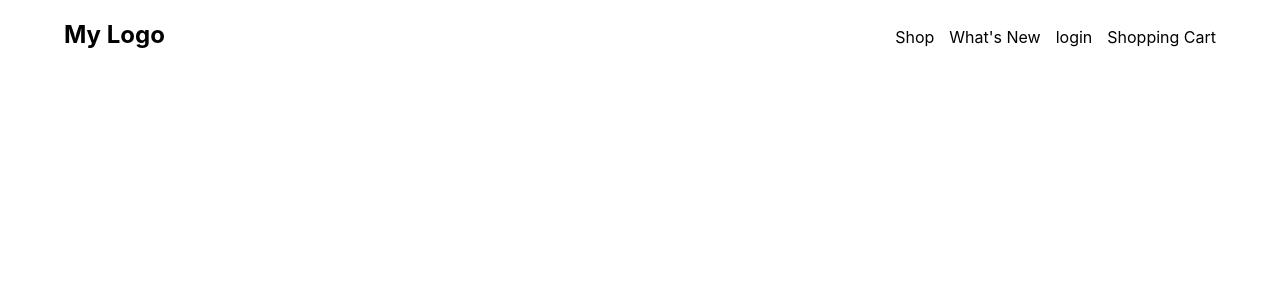
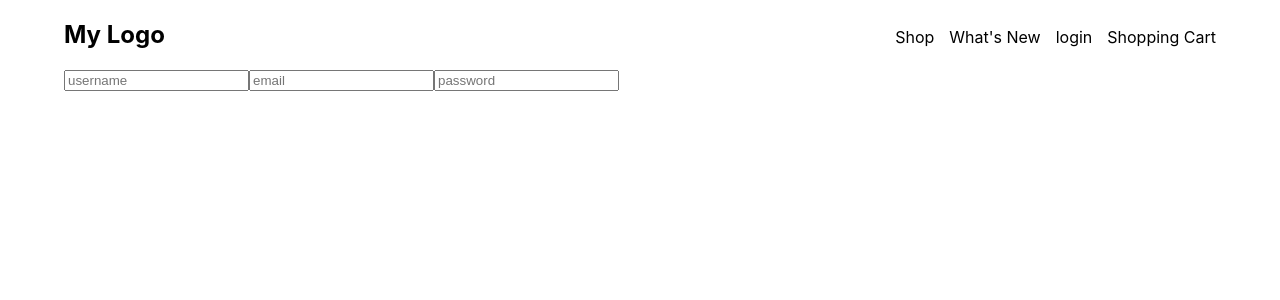
Before and after one commit to rlmclaughlin/capstone-1, a React (Create React App) app in the folder client/: page /login in a window 1280 px wide. Shown: the top 300 px of the page. Built offline with nearby package versions, Linux system fonts and the light colour scheme.

Commit message:
added login form and register form boilerplate

```diff
--- a/client/src/App.js
+++ b/client/src/App.js
@@ -1,5 +1,7 @@
 import Nav from './components/nav/nav'
 import InventoryCards from './components/inventory/inventoryCards'
+import Login from './components/forms/login'
+import Register from './components/forms/register'
 
 import './App.css';
 import {Route} from 'react-router-dom'
@@ -7,13 +9,19 @@ import {Route} from 'react-router-dom'
 function App() {
   const inventoryData = require('./data/inventory.json')
   const usersData = require('./data/users.json')
-  console.log(usersData)
+
   return (
     <div className="App">
       <Nav/>
       <Route exact path='/' render={props => (
         <InventoryCards {...props} inventoryData={inventoryData}/>
       )}/>
+      <Route path='/login' render={props => (
+        <Login {...props} usersData={usersData}/>
+      )}/>
+      <Route path='/register' render={props => (
+        <Register {...props} usersData={usersData}/>
+      )}/>
     </div>
   );
 }
--- a/client/src/components/forms/login.jsx
+++ b/client/src/components/forms/login.jsx
@@ -0,0 +1,31 @@
+import React, {useState} from 'react'
+
+function Login(){
+    const [user, setUser] = useState({username: '', email: '', password: ''})
+
+    const changeHandler = () => {
+
+    }
+
+    return(
+        <form>
+            <input name='username'
+                   type='text'
+                   placeholder='username'
+                   value={user.username}
+                   onChange={changeHandler}/>
+            <input name='email'
+                   type='text'
+                   placeholder='email'
+                   value={user.email}
+                   onChange={changeHandler}/>
+            <input name='password'
+                   type='text'
+                   placeholder='password'
+                   value={user.password}
+                   onChange={changeHandler}/>
+        </form>
+    )
+}
+
+export default Login
--- a/client/src/components/forms/register.jsx
+++ b/client/src/components/forms/register.jsx
@@ -0,0 +1,31 @@
+import React, {useState} from 'react'
+
+function Register(){
+    const [user, setUser] = useState({username: '', email: '', password: ''})
+
+    const changeHandler = () => {
+
+    }
+
+    return(
+        <form>
+            <input name='username'
+                   type='text'
+                   placeholder='username'
+                   value={user.username}
+                   onChange={changeHandler}/>
+            <input name='email'
+                   type='text'
+                   placeholder='email'
+                   value={user.email}
+                   onChange={changeHandler}/>
+            <input name='password'
+                   type='text'
+                   placeholder='password'
+                   value={user.password}
+                   onChange={changeHandler}/>
+        </form>
+    )
+}
+
+export default Register
```
